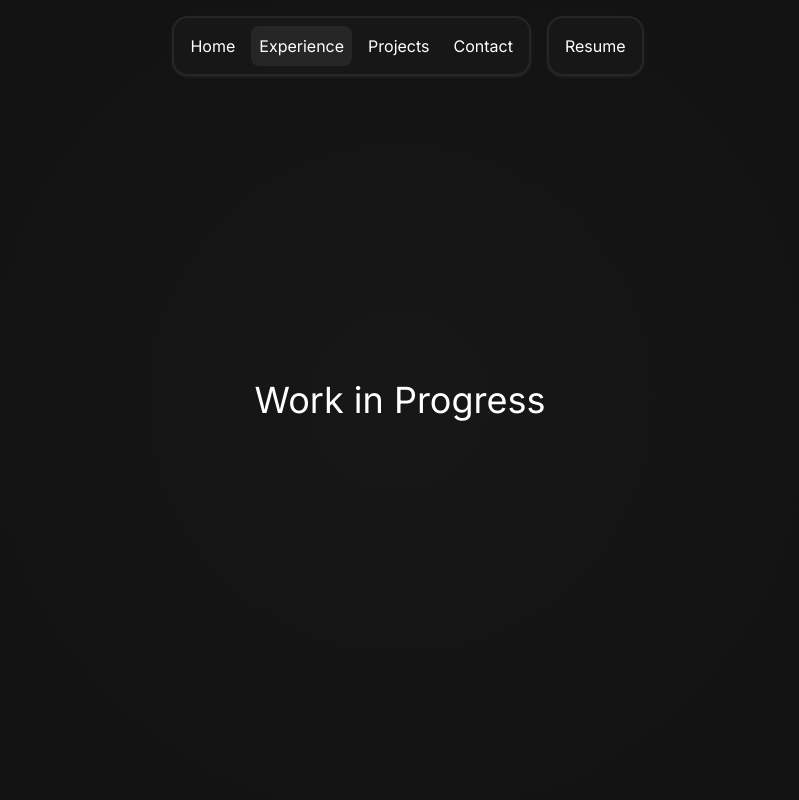
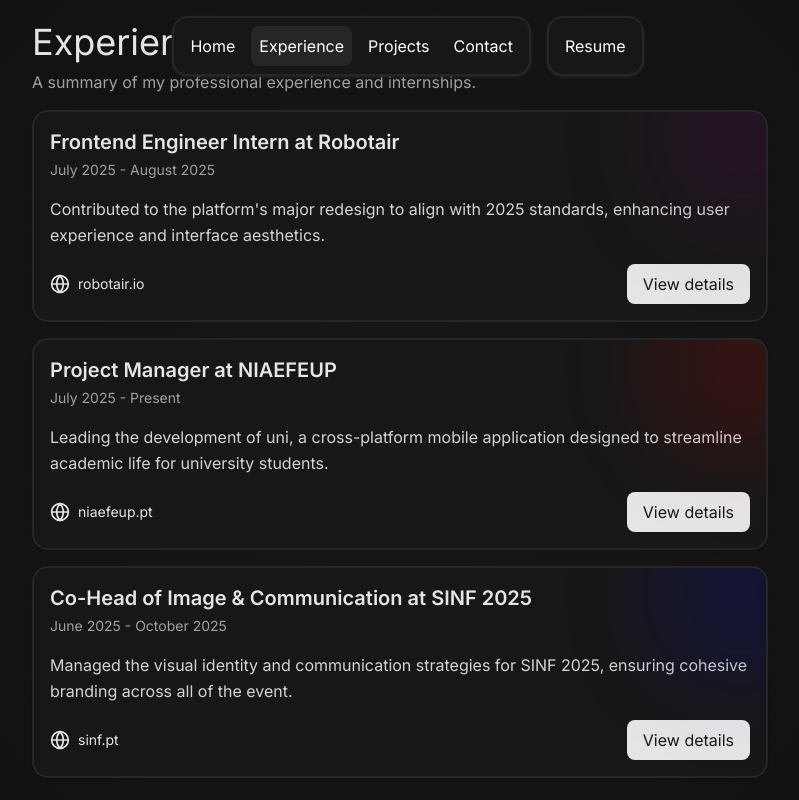
Before and after one commit to pedroafmonteiro/website, a React (Vite) app: page /#/experience in a window 1280 px wide. Shown: the whole page, without its empty margins (240-1039 px from the left). Built offline with nearby package versions, Linux system fonts and the light colour scheme; a web font is replaced by a local one.

Commit message:
feat: updated experiences page with information using the InformationCard component

```diff
--- a/src/pages/Experience.tsx
+++ b/src/pages/Experience.tsx
@@ -1,5 +1,6 @@
 import { useEffect, useState } from "react";
 import { useLocation } from "react-router";
+import InformationCard from "../components/InformationCard";
 
 const Experience = () => {
   const [entered, setEntered] = useState(false);
@@ -11,18 +12,64 @@
     return () => clearTimeout(timeout);
   }, [location.pathname]);
 
+  const experiences = [
+    {
+      title: "Frontend Engineer Intern at Robotair",
+      date: "July 2025 - August 2025",
+      description:
+        "Contributed to the platform's major redesign to align with 2025 standards, enhancing user experience and interface aesthetics.",
+      websiteLink: "https://robotair.io",
+      websiteLabel: "robotair.io",
+      color: "purple",
+    },
+    {
+      title: "Project Manager at NIAEFEUP",
+      date: "July 2025 - Present",
+      description:
+        "Leading the development of uni, a cross-platform mobile application designed to streamline academic life for university students.",
+      websiteLink: "https://niaefeup.pt",
+      websiteLabel: "niaefeup.pt",
+      color: "red",
+    },
+    {
+      title: "Co-Head of Image & Communication at SINF 2025",
+      date: "June 2025 - October 2025",
+      description:
+        "Managed the visual identity and communication strategies for SINF 2025, ensuring cohesive branding across all of the event.",
+      websiteLink: "https://sinf.pt",
+      websiteLabel: "sinf.pt",
+      color: "blue",
+    },
+  ];
+
   return (
     <>
       <main
         className={[
-          "flex flex-col items-center justify-center min-h-screen w-full transition-all duration-400",
+          "flex flex-col gap-4 items-center justify-center min-h-screen w-full transition-all duration-400",
           entered
             ? "opacity-100 scale-100 pointer-events-auto"
             : "opacity-0 scale-95 translate-y-5 pointer-events-none",
         ].join(" ")}
       >
-        <div>
-          <h1 className="text-white text-4xl select-none">Work in Progress</h1>
+        <div className="p-4 md:w-3xl space-y-4">
+          <header className="flex flex-col gap-2">
+            <h1 className="text-neutral-200 text-4xl">Experience</h1>
+            <p className="text-neutral-400 text-base">
+              A summary of my professional experience and internships.
+            </p>
+          </header>
+          {experiences.map((exp, index) => (
+            <InformationCard
+              key={index}
+              title={exp.title}
+              subtitle={exp.date}
+              description={exp.description}
+              websiteLink={exp.websiteLink}
+              websiteLabel={exp.websiteLabel}
+              color={exp.color}
+            />
+          ))}
         </div>
       </main>
     </>
--- a/src/pages/Home.tsx
+++ b/src/pages/Home.tsx
@@ -23,7 +23,7 @@
       <div>
         <h1 className="text-white text-4xl select-none">Pedro Monteiro</h1>
         <h2 className="text-gray-400 text-2xl select-none text-start">
-          Frontend Developer
+          Full Stack Developer
         </h2>
       </div>
       <footer className="fixed bottom-0 left-0 w-full flex justify-center gap-8 mb-4">
```
